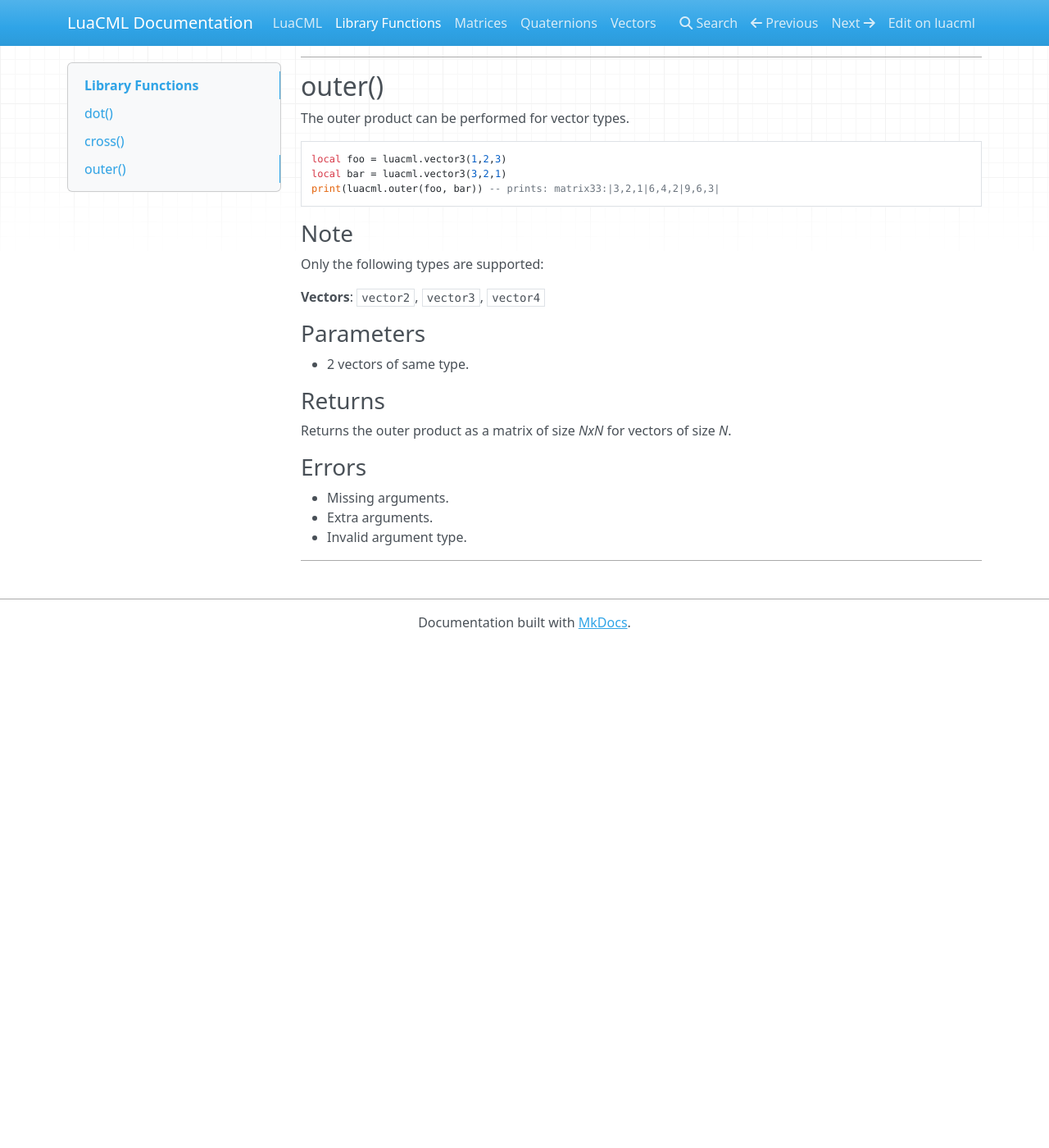
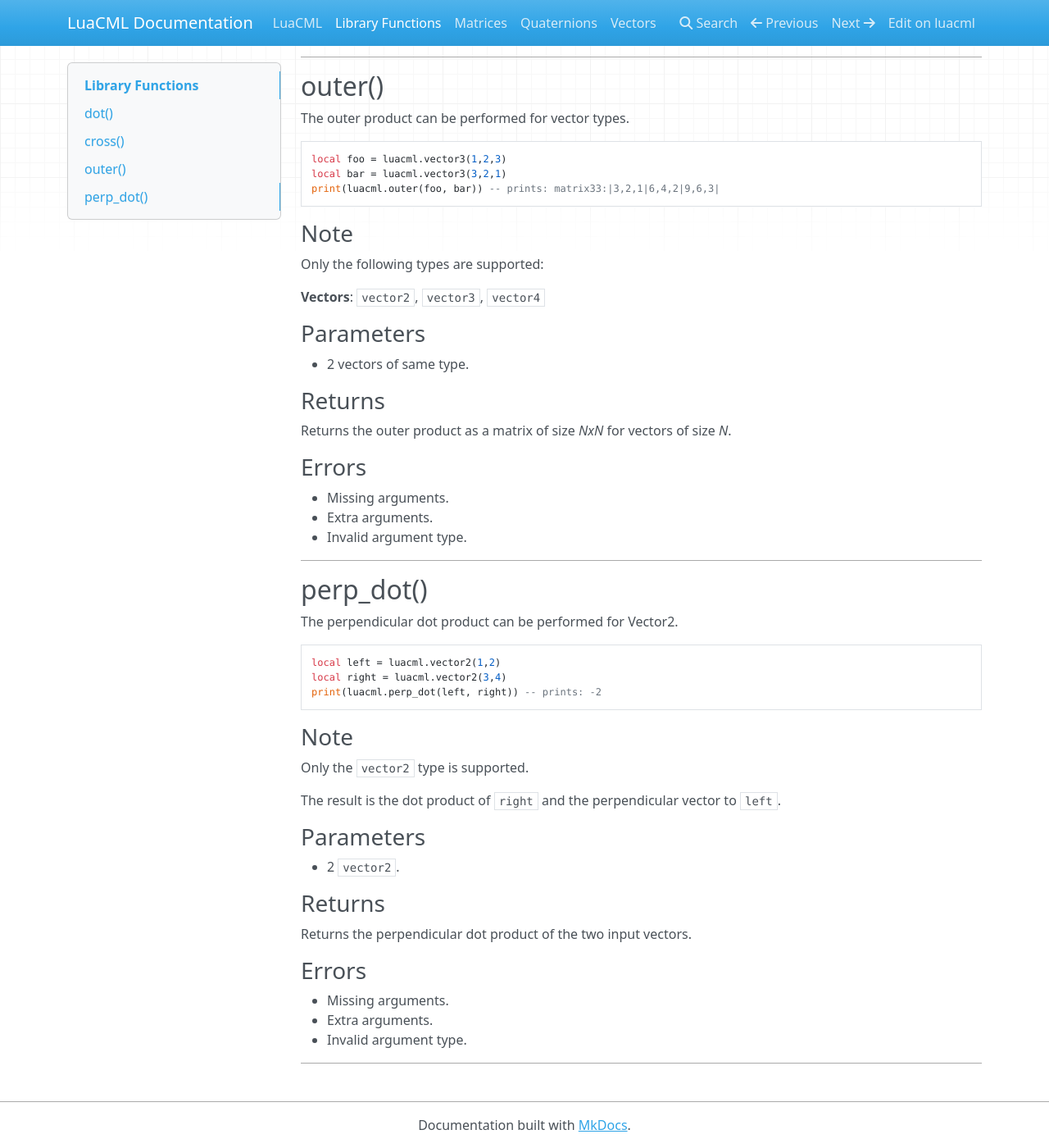
Before and after one commit to cjtallman/luacml, an MkDocs documentation site: the page built from docs/library-docs.md, in a window 1280 px wide and 1400 px high, scrolled down 1285 px. Shown: the whole window at 82% size. Built offline with MkDocs 1.6.1, drawn with Linux system fonts in a browser that asks for light colours; nearby versions of some CDN libraries; before the commit the page ends 2072 px from its top, so only the background shows below that.

Commit message:
Adding perp_dot() and updated tests.

````diff
--- a/docs/library-docs.md
+++ b/docs/library-docs.md
@@ -97,3 +97,35 @@
 -   Invalid argument type.
 
 --------------------------------------------------------------------------------
+
+## perp_dot()
+
+The perpendicular dot product can be performed for Vector2.
+
+```lua
+local left = luacml.vector2(1,2)
+local right = luacml.vector2(3,4)
+print(luacml.perp_dot(left, right)) -- prints: -2
+```
+
+### Note
+
+Only the `vector2` type is supported.
+
+The result is the dot product of `right` and the perpendicular vector to `left`.
+
+### Parameters
+
+-   2 `vector2`.
+
+### Returns
+
+Returns the perpendicular dot product of the two input vectors.
+
+### Errors
+
+-   Missing arguments.
+-   Extra arguments.
+-   Invalid argument type.
+
+--------------------------------------------------------------------------------
````
Also changed, not shown: 2 other files.
